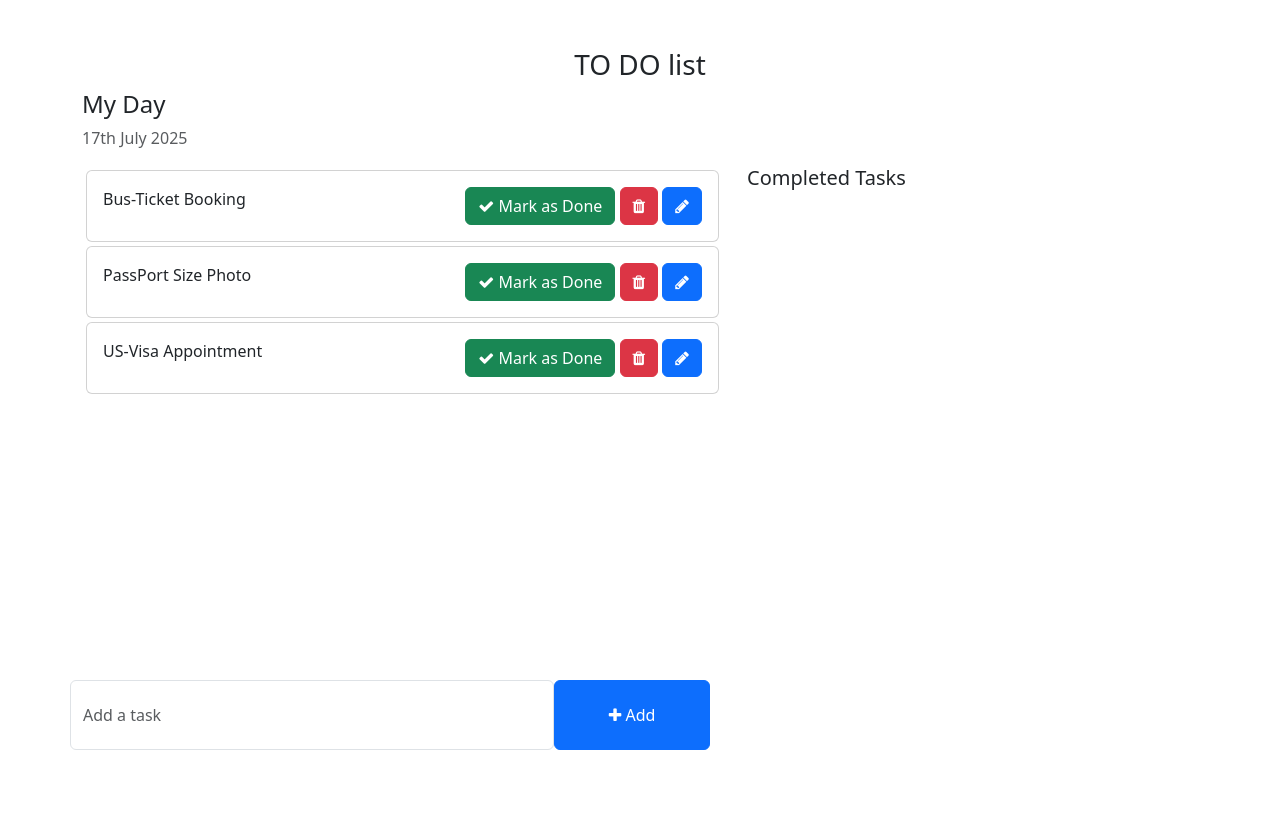
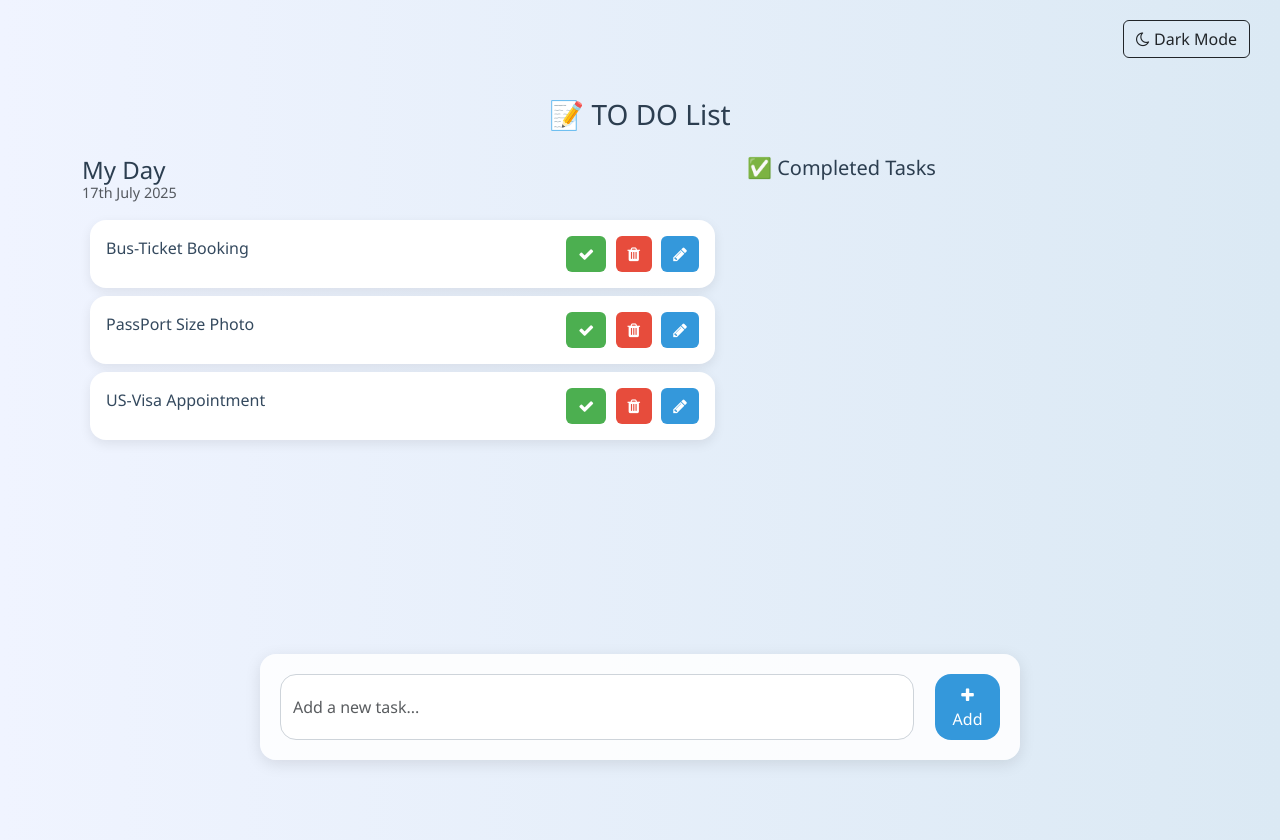
Before and after one commit to Kishorelin03/todo-jango, a Django app: page / in a window 1280 px wide. Before the commit the page ends 750 px from the top, so only its background shows below. Run offline with Django 5.2, Linux system fonts and the light colour scheme; data comes from the database, SQL or seed files in the repository; both versions use the stored data as it was after the commit.

Commit message:
styling-changes

```diff
--- /dev/null
+++ b/static/js/theme.js
@@ -0,0 +1,26 @@
+// static/js/theme-toggle.js
+
+document.addEventListener("DOMContentLoaded", function () {
+    const toggleButton = document.getElementById('themeToggle');
+    const html = document.documentElement;
+
+    if (localStorage.getItem('theme') === 'dark') {
+        html.classList.add('dark-mode');
+        if (toggleButton) {
+            toggleButton.innerHTML = '<i class="fa fa-sun-o"></i> Light Mode';
+        }
+    }
+
+    if (toggleButton) {
+        toggleButton.addEventListener('click', () => {
+            html.classList.toggle('dark-mode');
+            if (html.classList.contains('dark-mode')) {
+                localStorage.setItem('theme', 'dark');
+                toggleButton.innerHTML = '<i class="fa fa-sun-o"></i> Light Mode';
+            } else {
+                localStorage.setItem('theme', 'light');
+                toggleButton.innerHTML = '<i class="fa fa-moon-o"></i> Dark Mode';
+            }
+        });
+    }
+});
--- a/templates/home.html
+++ b/templates/home.html
@@ -1,3 +1,4 @@
+{% load static %}
 <!DOCTYPE html>
 <html lang="en">
 <head>
@@ -7,31 +8,156 @@
   <title>TODO LIST - Home</title>
 
   <!-- Bootstrap -->
-    <link href="https://cdn.jsdelivr.net/npm/bootstrap@5.3.0-alpha1/dist/css/bootstrap.min.css" rel="stylesheet" integrity="sha384-GLhlTQ8iRABdZLl6O3oVMWSktQOp6b7In1Zl3/Jr59b6EGGoI1aFkw7cmDA6j6gD" crossorigin="anonymous">
-    <script src="https://cdn.jsdelivr.net/npm/bootstrap@5.3.0-alpha1/dist/js/bootstrap.bundle.min.js" integrity="sha384-w76AqPfDkMBDXo30jS1Sgez6pr3x5MlQ1ZAGC+nuZB+EYdgRZgiwxhTBTkF7CXvN" crossorigin="anonymous"></script>
-    <!-- Font Awesome Icons -->
+  <link href="https://cdn.jsdelivr.net/npm/bootstrap@5.3.0-alpha1/dist/css/bootstrap.min.css" rel="stylesheet">
+  <script src="https://cdn.jsdelivr.net/npm/bootstrap@5.3.0-alpha1/dist/js/bootstrap.bundle.min.js"></script>
+
+  <!-- Font Awesome -->
   <link rel="stylesheet" href="https://cdnjs.cloudflare.com/ajax/libs/font-awesome/4.7.0/css/font-awesome.min.css">
 
+  <!-- Styles -->
   <style>
-        .form-control{
-        padding: 1.375rem .75rem !important;
+    body {
+      background: linear-gradient(to right, #f0f4ff, #dbe9f4);
+      font-family: 'Segoe UI', sans-serif;
+      transition: background 0.4s ease, color 0.3s ease;
+    }
+
+    h3, h4, h5 {
+      color: #2c3e50;
+    }
+
+    .card {
+      border: none;
+      border-radius: 1rem;
+      box-shadow: 0 4px 12px rgba(0, 0, 0, 0.08);
+      transition: transform 0.2s ease-in-out;
+    }
+
+    .card:hover {
+      transform: scale(1.01);
+    }
+
+    .card-body {
+      font-size: 1rem;
+      font-weight: 500;
+      color: #34495e;
+    }
+
+    .btn {
+      margin-left: 5px;
+    }
+
+    .btn-success {
+      background-color: #4CAF50;
+      border: none;
+    }
+
+    .btn-danger {
+      background-color: #E74C3C;
+      border: none;
+    }
+
+    .btn-primary {
+      background-color: #3498DB;
+      border: none;
+    }
+
+    .btn:hover {
+      opacity: 0.9;
+    }
+
+    .form-control {
+      padding: 1.25rem 0.75rem !important;
+      border-radius: 1rem;
+      border: 1px solid #ced4da;
+    }
+
+    .container {
+      margin-top: 50px;
+      margin-bottom: 80px;
+    }
+
+    input::placeholder {
+      color: #aaa;
+    }
+
+    form .btn {
+      border-radius: 1rem;
+    }
+
+    .task-form {
+      background-color: #ffffffdd;
+      border-radius: 1rem;
+      padding: 20px;
+      box-shadow: 0 4px 16px rgba(0, 0, 0, 0.1);
+    }
+
+    .text-muted {
+      font-size: 0.9rem;
+      margin-top: -10px;
+    }
+
+    /* Dark Mode Styles */
+    .dark-mode body {
+      background: #1e1e2f;
+    }
+
+    .dark-mode .card,
+    .dark-mode .task-form {
+      background-color: #2a2a40 !important;
+      color: #ffffff;
+    }
+
+    .dark-mode h3,
+    .dark-mode h4,
+    .dark-mode h5,
+    .dark-mode .card-body {
+      color: #ffffff;
+    }
+
+    .dark-mode .form-control {
+      background-color: #404060;
+      color: #fff;
+      border: 1px solid #666;
+    }
+
+    .dark-mode input::placeholder {
+      color: #bbb;
+    }
+
+    .dark-mode .btn-primary {
+      background-color: #6c63ff;
+    }
+
+    .toggle-container {
+      position: absolute;
+      top: 20px;
+      right: 30px;
     }
   </style>
 </head>
 <body>
+
+  <!-- 🌙 Toggle Button -->
+  <div class="toggle-container">
+    <button id="themeToggle" class="btn btn-outline-dark">
+      <i class="fa fa-moon-o"></i> Dark Mode
+    </button>
+  </div>
+
   <div class="container">
-        <h3 class="pt-5 text-center"> TO DO list</h3>
-        <div class="row">
+    <h3 class="pt-5 text-center">📝 TO DO List</h3>
+    <div class="row mt-4">
+      <div class="col-md-7 col-lg-7" style="height: 450px; overflow-y: auto;">
         <h4>My Day</h4>
         <p class="text-muted">{% now "jS F Y" %}</p>
-            <div class="col-md-7 col-lg-7" style="height: 450px; overflow: scroll;">
-                <!-- List of all the tasks for the day -->
+
         {% for task in tasks %}
-                <div class="card m-1">
+        <div class="card m-2">
           <div class="card-body">
             {{ task.task }}
-                        <span style="position: relative; float: right;">
-                            <a href="{% url 'mark_as_done' task.pk %}" class="btn btn-success"><i class="fa fa-check"></i> Mark as Done</a>
+            <span style="float: right;">
+              <a href="{% url 'mark_as_done' task.pk %}" class="btn btn-success"><i class="fa fa-check"></i></a>
               <a href="{% url 'delete_task' task.pk %}" class="btn btn-danger"><i class="fa fa-trash"></i></a>
               <a href="{% url 'edit_task' task.pk %}" class="btn btn-primary"><i class="fa fa-pencil"></i></a>
             </span>
@@ -39,15 +165,15 @@
         </div>
         {% endfor %}
       </div>
+
       <div class="col-md-5 col-lg-5">
-                <h5>Completed Tasks</h5>
-                <!-- List of all the tasks that have completed -->
+        <h5>✅ Completed Tasks</h5>
         {% for task in completed_tasks %}
-                <div class="card m-1">
+        <div class="card m-2">
           <div class="card-body">
             {{ task.task }}
-                         <span style="position: relative; float: right;">
-                            <a href="{% url 'mark_as_undone' task.pk %}" class="btn btn-danger"><i class="fa fa-times"></i> Mark as undone</a>
+            <span style="float: right;">
+              <a href="{% url 'mark_as_undone' task.pk %}" class="btn btn-danger"><i class="fa fa-times"></i> Undo</a>
             </span>
           </div>
         </div>
@@ -55,20 +181,23 @@
       </div>
     </div>
 
-        <div class="row">
-            <div class="col-md-6 col-lg-6 p-0" style="position: absolute; bottom: 50px;">
+    <div class="row mt-5 justify-content-center">
+      <div class="col-md-8 task-form">
         <!-- To Do Form -->
-                <form action="{% url 'addTask' %}" method="post" >
+        <form action="{% url 'addTask' %}" method="post">
           {% csrf_token %}
           <div class="form-group">
-                        <span style="display: flex;">
-                            <input type="text" name="task" class="form-control" placeholder="Add a task">
-                            <button type="submit" class="btn btn-primary" style="width: 200px;"><i class="fa fa-plus"></i> Add</button>
-                        </span>
+            <div class="d-flex">
+              <input type="text" name="task" class="form-control me-3" placeholder="Add a new task...">
+              <button type="submit" class="btn btn-primary"><i class="fa fa-plus"></i> Add</button>
+            </div>
           </div>
         </form>
       </div>
     </div>
   </div>
+
+  <!-- 🔗 Dark Mode Script -->
+  <script src="{% static 'js/theme.js' %}"></script>
 </body>
 </html>
```
Also changed, not shown: templates/edit_task.html (+108 -10 lines), todo_main/settings.py (+7 -0 lines), db.sqlite3. Lines whose indentation alone changed are shown as unchanged.
